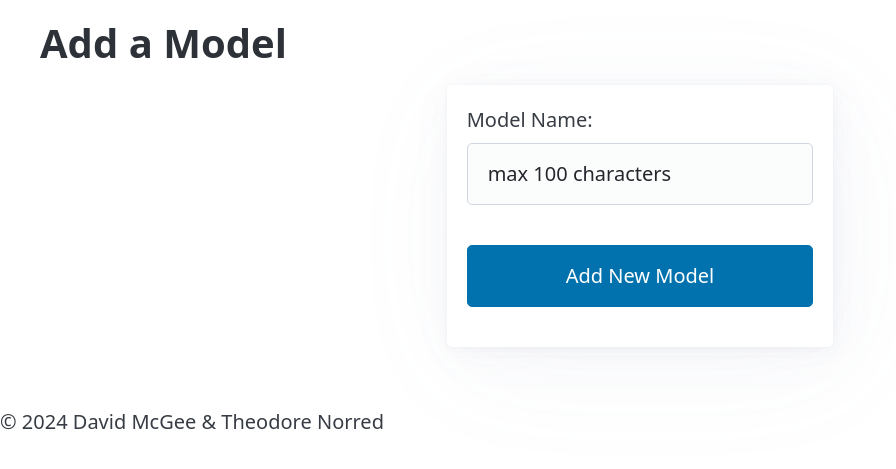
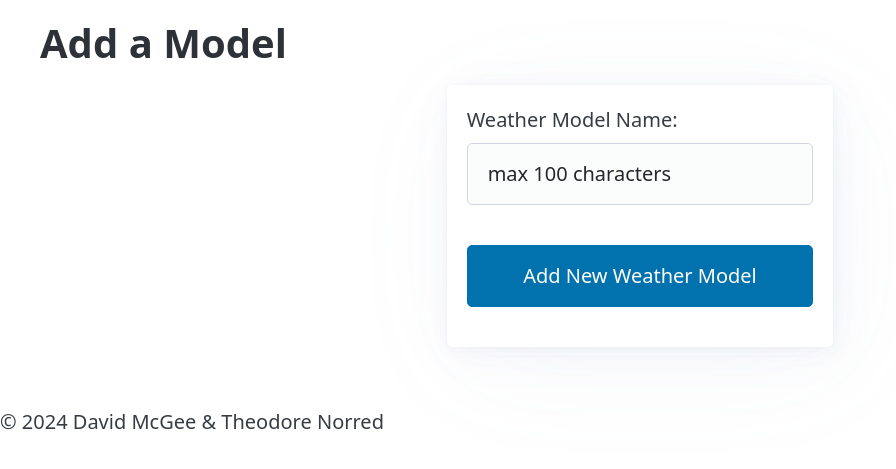
Before and after one commit to skipmcgee/wind-forecast, a Flask app: page /add/model in a window 1280 px wide. Shown: the part 90-559 px from the top of the page, without its empty margins (0-896 px from the left). Run offline with Flask 3, Linux system fonts and the light colour scheme; some libraries are stand-ins or nearby versions.

Commit message:
standardized weather model name across forms

```diff
--- a/templates/addmodel.html
+++ b/templates/addmodel.html
@@ -14,11 +14,11 @@
                 <form name="addModel" id="addModel" action="/add/model" method="post">
                     <!-- <legend><strong>Add Model:</strong></legend> -->
                     <fieldset>
-                        <label for="name">Model Name:</label>
+                        <label for="name">Weather Model Name:</label>
                         <input type="text" value="max 100 characters" class="form-control" id="modelName" name="modelName"
                             required>
                     </fieldset>
-                    <button type="submit">Add New Model</button>
+                    <button type="submit">Add New Weather Model</button>
                 </form>
             </article>
         </div>
--- a/templates/editmodel.html
+++ b/templates/editmodel.html
@@ -12,11 +12,11 @@
         <div>
             <article>
                 <form name="editmodel" id="editmodel" action="/edit/model/{{specific_model[0].modelID}}" method="post">
-                    <legend><strong>Edit Model:</strong></legend>
+                    <legend><strong>Edit Weather Model:</strong></legend>
                     <fieldset>
                         <input type="hidden" value="{{specific_model[0].modelID}}" class="form-control" id="modelID"
                             name="modelID" required>
-                        <label for="name">Model Name:</label>
+                        <label for="name">Weather Model Name:</label>
                         <input type="text" value="{{specific_model[0].modelName}}" class="form-control" id="modelName"
                             name="modelName" required>
                     </fieldset>
```
